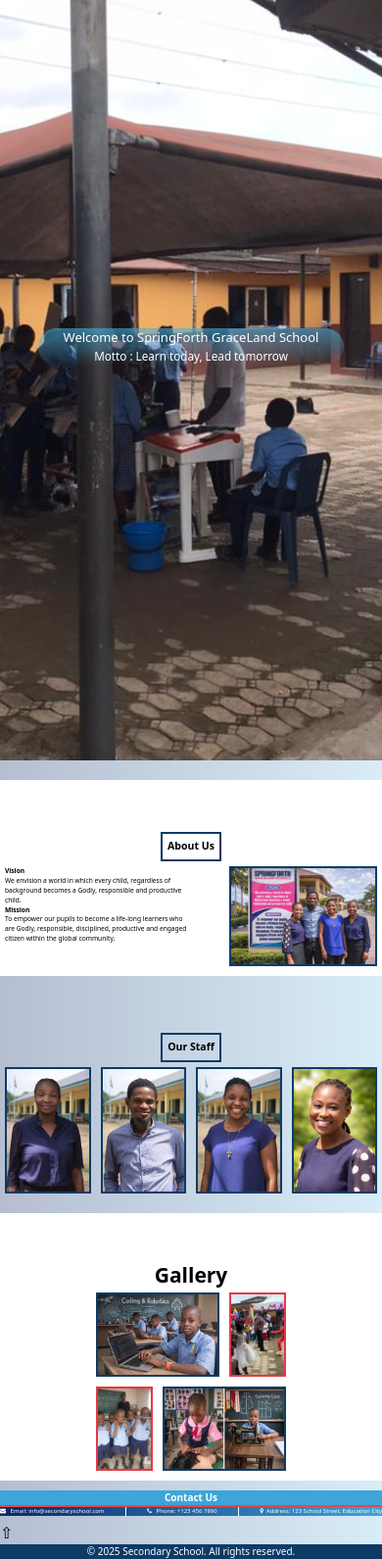
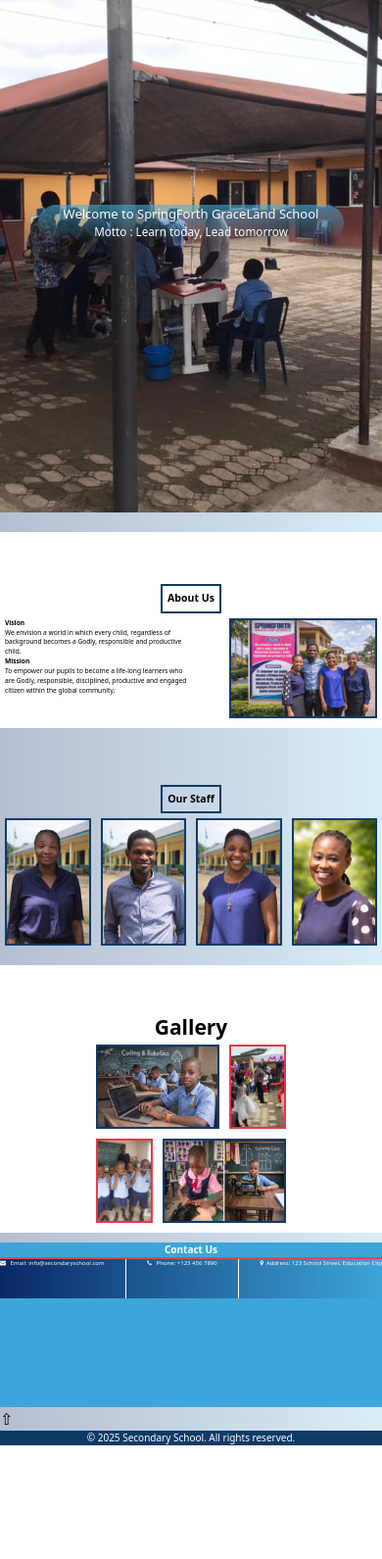
Before and after one commit to Tolulope-Ebenezer/springforthgraceland, a website: page index.html in a window 390 px wide. Shown: the part 68-1659 px from the top of the page at 98% size. After the commit the page ends 1543 px from the top, so only its background shows below. Drawn offline with Linux system fonts and the light colour scheme.

Commit message:
responsiveness for height

```diff
--- a/index.html
+++ b/index.html
@@ -14,7 +14,7 @@
 
 <body class="w-full h-screen bg-gradient-to-r from-[rgba(10,40,102,0.3)] to-[rgba(61,165,217,0.2)]">
     <!-- Navigation -->
-    <header class="w-full h-[1rem] text-[10px] fixed z-1">
+    <header class="w-full h-[0.9rem] text-[10px] fixed z-1">
         <nav id="navOne" class="p-[10px] flex flex-row bg-[#3DA5D9] text-blue justify-between items-center h-[0.4rem]">
             <div id="contact">
                 <a href="" class="pr-[10px]"><i class="fa-regular fa-clock-o fa"></i><span
@@ -34,7 +34,7 @@
                 <a href=""><i class="fa-brands fa-linkedin fa"></i></a>
             </div>
         </nav>
-        <div class="h-[0.2rem] bg-red-500"></div>
+        <div class="h-[0.1rem] bg-red-500"></div>
         <nav id="navTwo"
             class="p-[10px] bg-gradient-to-r from-[rgba(10,40,102,5)] to-[rgba(61,165,217,0.8)] flex flex-row items-center h-[0.4rem] justify-between">
             <div class="w-[20px]"><img id="logo-img" src="./IMG/Springforth logo.png" alt=""></div>
@@ -70,7 +70,7 @@
 
     <!-- Home Section -->
     <section id="home"
-        class="bg-[url('../IMG/HomePage.png')] h-[100vh] bg-no-repeat bg-center bg-cover object-cover flex items-center justify-center mb-[20px] w-full">
+        class="bg-[url('../IMG/HomePage.png')] h-[70vh] bg-no-repeat bg-center bg-cover object-cover flex items-center justify-center mb-[20px] w-full">
         <div
             class="h-[clamp(60px\,5.36vw\,120px)] flex flex-col bg-gradient-to-b from-[rgba(68,177,223,0.6)] to-[rgba(128,139,196,0)] rounded-[30px] w-[80%] items-center">
             <h1 class="text-[clamp(13px,3vw,45px)] text-white">
@@ -146,12 +146,12 @@
     </section>
 
     <!-- Contact Section -->
-    <section id="contactus" class="h-auto  bg-[#3DA5D9]">
+    <section id="contactus" class="h-[20vh] bg-[#3DA5D9]">
         <div>
             <h2 class="flex justify-center font-bold text-white text-[clamp(10px,1.3vw,25px)]">Contact Us</h2>
         </div>
         <div
-            class="flex flex-row justify-between text-[clamp(6px,1.2vw,20px)]  bg-gradient-to-r from-[rgba(10,40,102,5)] to-[rgba(61,165,217,0.8)] text-white border-t-[2px] border-red-500 mb-[5px]">
+            class="flex flex-row justify-between text-[clamp(6px,1.2vw,20px)]  bg-gradient-to-r from-[rgba(10,40,102,5)] to-[rgba(61,165,217,0.8)] text-white border-t-[2px] border-red-500 mb-[5px] [@media(max-width:768px)]:h-[5vh]">
             <p><i class="fa-solid fa-envelope fa pr-[3px]"></i>
                 Email:
                 info@secondaryschool.com</p>
```
Also changed, not shown: dist/output.css.
